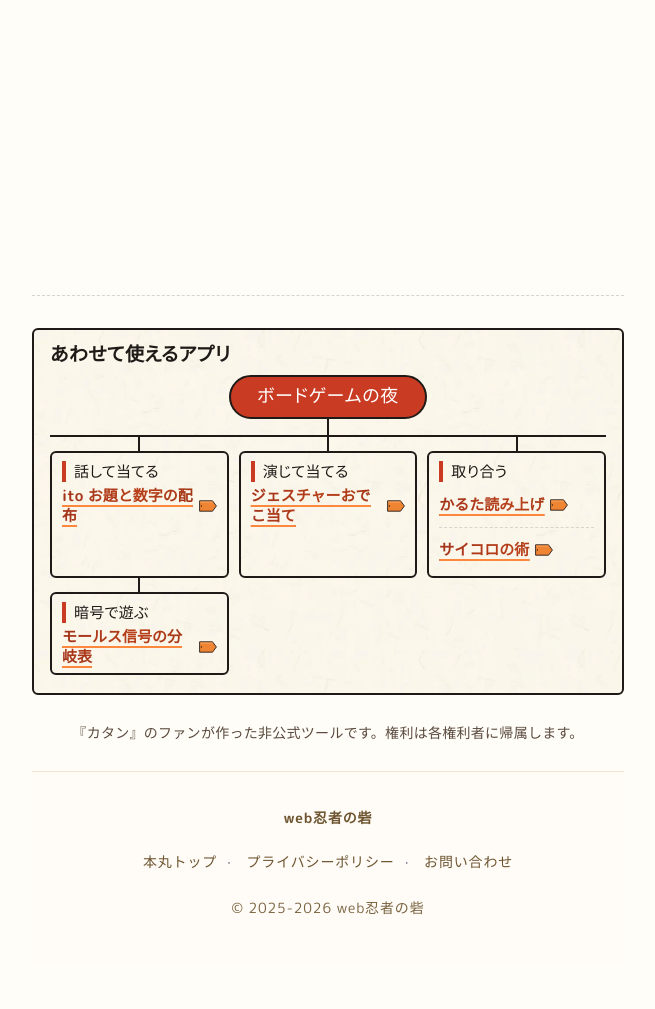
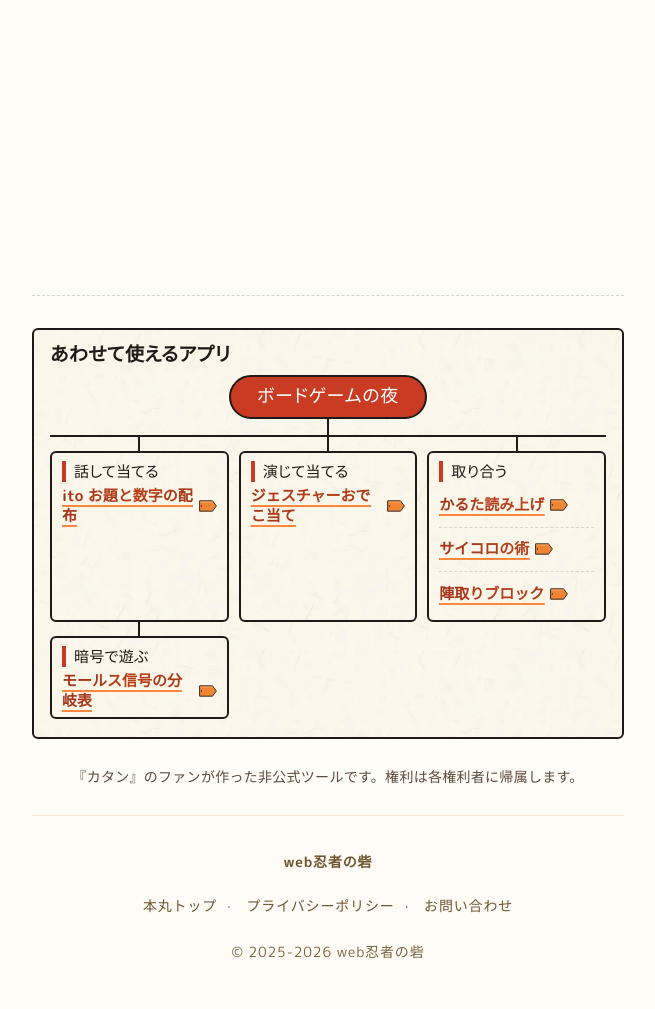
Before and after one commit to kkp-15/ninja-catan, a plain HTML site: page index.html in a window 1280 px wide. Shown: the part 5233-6242 px from the top of the page, without its empty margins (312-967 px from the left). Drawn offline with Linux system fonts and the light colour scheme; a web font is replaced by a local one.

Commit message:
集まりゲームの地図に「陣取りブロック」（砦 /block/）への1本を足す
Co-Authored-By: Claude Opus 5.5 <noreply@anthropic.com>

```diff
--- a/index.html
+++ b/index.html
@@ -713,7 +713,7 @@ summary:active{background:var(--k-kinari)}
 <!-- WEBNINJA_RELATED_APPS -->
 <div class="kkp-rel" style="text-align:left;margin:2rem 0 0;padding:1rem 1.2rem;background:#fffcf7;border:1px solid #f0e6d2;border-radius:12px;font-family:inherit;">
   <div style="font-weight:800;color:#6e5530;font-size:0.9rem;margin-bottom:0.3rem;">あわせて使えるアプリ</div>
-  <div class="k-map"><div class="k-map-core"><span>ボードゲームの夜</span></div><div class="k-map-b"><div class="k-map-br"><p class="k-map-h">話して当てる</p><a class="k-link" href="https://ito.kkpwebninja.com/">ito お題と数字の配布</a></div><div class="k-map-br"><p class="k-map-h">演じて当てる</p><a class="k-link" href="https://gesture.kkpwebninja.com/">ジェスチャーおでこ当て</a></div><div class="k-map-br"><p class="k-map-h">取り合う</p><a class="k-link" href="https://karuta.kkpwebninja.com/">かるた読み上げ</a><a class="k-link" href="https://dice.kkpwebninja.com/">サイコロの術</a></div><div class="k-map-br"><p class="k-map-h">暗号で遊ぶ</p><a class="k-link" href="https://morse.kkpwebninja.com/">モールス信号の分岐表</a></div></div></div>
+  <div class="k-map"><div class="k-map-core"><span>ボードゲームの夜</span></div><div class="k-map-b"><div class="k-map-br"><p class="k-map-h">話して当てる</p><a class="k-link" href="https://ito.kkpwebninja.com/">ito お題と数字の配布</a></div><div class="k-map-br"><p class="k-map-h">演じて当てる</p><a class="k-link" href="https://gesture.kkpwebninja.com/">ジェスチャーおでこ当て</a></div><div class="k-map-br"><p class="k-map-h">取り合う</p><a class="k-link" href="https://karuta.kkpwebninja.com/">かるた読み上げ</a><a class="k-link" href="https://dice.kkpwebninja.com/">サイコロの術</a><a class="k-link" href="https://kkpwebninja.com/block/">陣取りブロック</a></div><div class="k-map-br"><p class="k-map-h">暗号で遊ぶ</p><a class="k-link" href="https://morse.kkpwebninja.com/">モールス信号の分岐表</a></div></div></div>
 </div>
 
 <p class="note" style="text-align:center;margin:1.6rem 0 0">
```
